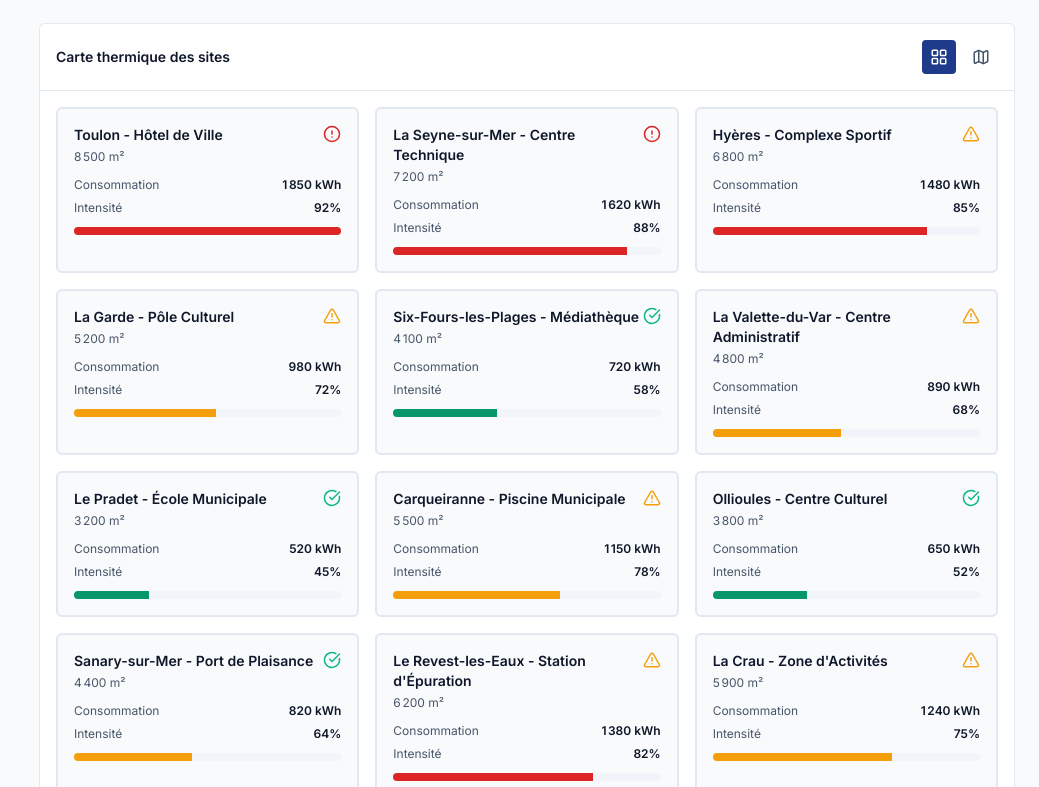
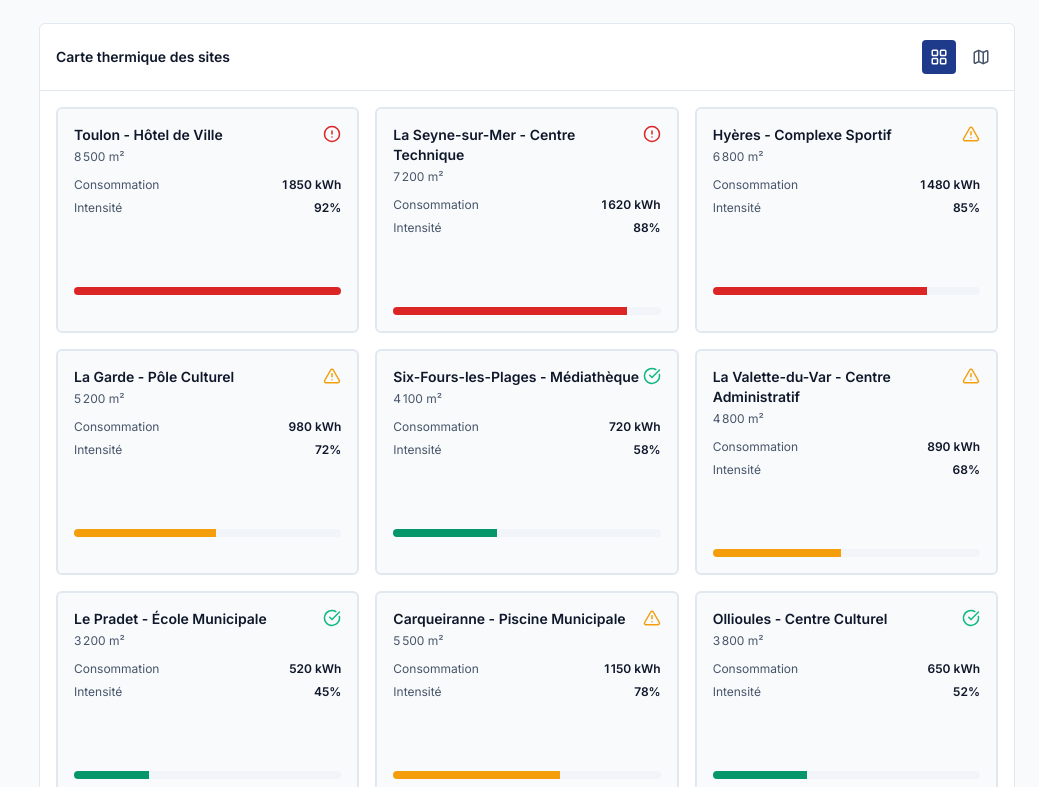
Before and after one commit to SDKisito/energy_analytics_platform, a React (Vite) app: page / in a window 1280 px wide. Shown: the part 1133-1920 px from the top of the page, without its empty margins (241-1280 px from the left). Built offline with nearby package versions, Linux system fonts and the light colour scheme.

Commit message:
Update SiteHeatmap.tsx

```diff
--- a/src/pages/energy-overview-dashboard/components/SiteHeatmap.tsx
+++ b/src/pages/energy-overview-dashboard/components/SiteHeatmap.tsx
@@ -1,4 +1,5 @@
-import React, { useState } from 'react';
+import React, { useState, useEffect } from 'react';
+import { LineChart, Line, ResponsiveContainer } from 'recharts';
 import Icon from '../../../components/AppIcon';
 import { SiteHeatmapData } from '../types';
 
@@ -7,9 +8,53 @@ interface SiteHeatmapProps {
   className?: string;
 }
 
+interface SparklineData {
+  value: number;
+}
+
 const SiteHeatmap = ({ sites, className = '' }: SiteHeatmapProps) => {
   const [selectedSite, setSelectedSite] = useState<string | null>(null);
   const [viewMode, setViewMode] = useState<'grid' | 'map'>('grid');
+  const [sparklineData, setSparklineData] = useState<Record<string, SparklineData[]>>({});
+
+  // Générer des données de mini-graphiques pour chaque site
+  useEffect(() => {
+    const generateSparklineData = () => {
+      const data: Record<string, SparklineData[]> = {};
+      sites.forEach((site) => {
+        const points: SparklineData[] = [];
+        const baseValue = site.consumption;
+        for (let i = 0; i < 12; i++) {
+          const variation = (Math.random() - 0.5) * (baseValue * 0.2);
+          points.push({ value: baseValue + variation });
+        }
+        data[site.id] = points;
+      });
+      return data;
+    };
+
+    setSparklineData(generateSparklineData());
+
+    // Mise à jour périodique
+    const interval = setInterval(() => {
+      setSparklineData((prev) => {
+        const newData = { ...prev };
+        sites.forEach((site) => {
+          if (newData[site.id]) {
+            const lastValue = newData[site.id][newData[site.id].length - 1].value;
+            const variation = (Math.random() - 0.5) * (site.consumption * 0.15);
+            newData[site.id] = [
+              ...newData[site.id].slice(1),
+              { value: lastValue + variation },
+            ];
+          }
+        });
+        return newData;
+      });
+    }, 3000);
+
+    return () => clearInterval(interval);
+  }, [sites]);
 
   const getIntensityColor = (intensity: number) => {
     if (intensity >= 80) return 'bg-error';
@@ -78,6 +123,7 @@ const SiteHeatmap = ({ sites, className = '' }: SiteHeatmapProps) => {
           <div className="grid grid-cols-1 md:grid-cols-2 lg:grid-cols-3 gap-4">
             {sites.map((site) => {
               const heightPercentage = (site.consumption / maxConsumption) * 100;
+              const siteSparkline = sparklineData[site.id] || [];
               return (
                 <div
                   key={site.id}
@@ -120,6 +166,30 @@ const SiteHeatmap = ({ sites, className = '' }: SiteHeatmapProps) => {
                       </span>
                     </div>
                   </div>
+
+                  {/* Mini graphique de tendance */}
+                  {siteSparkline.length > 0 && (
+                    <div className="mb-3 h-12 bg-muted/30 rounded">
+                      <ResponsiveContainer width="100%" height="100%">
+                        <LineChart data={siteSparkline}>
+                          <Line
+                            type="monotone"
+                            dataKey="value"
+                            stroke={
+                              site.intensity >= 80
+                                ? 'hsl(var(--error))'
+                                : site.intensity >= 60
+                                ? 'hsl(var(--warning))'
+                                : 'hsl(var(--primary))'
+                            }
+                            strokeWidth={2}
+                            dot={false}
+                            animationDuration={300}
+                          />
+                        </LineChart>
+                      </ResponsiveContainer>
+                    </div>
+                  )}
 
                   <div className="h-2 bg-muted rounded-full overflow-hidden">
                     <div
```
